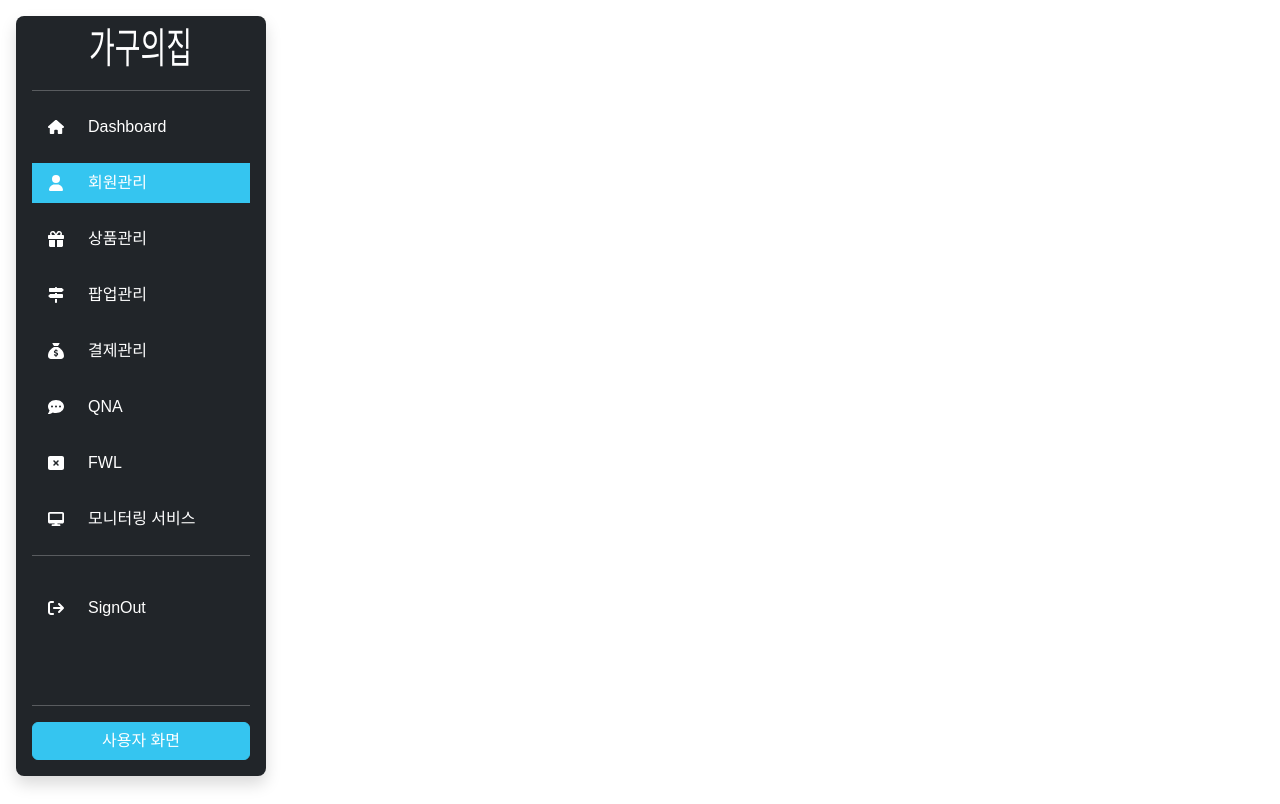
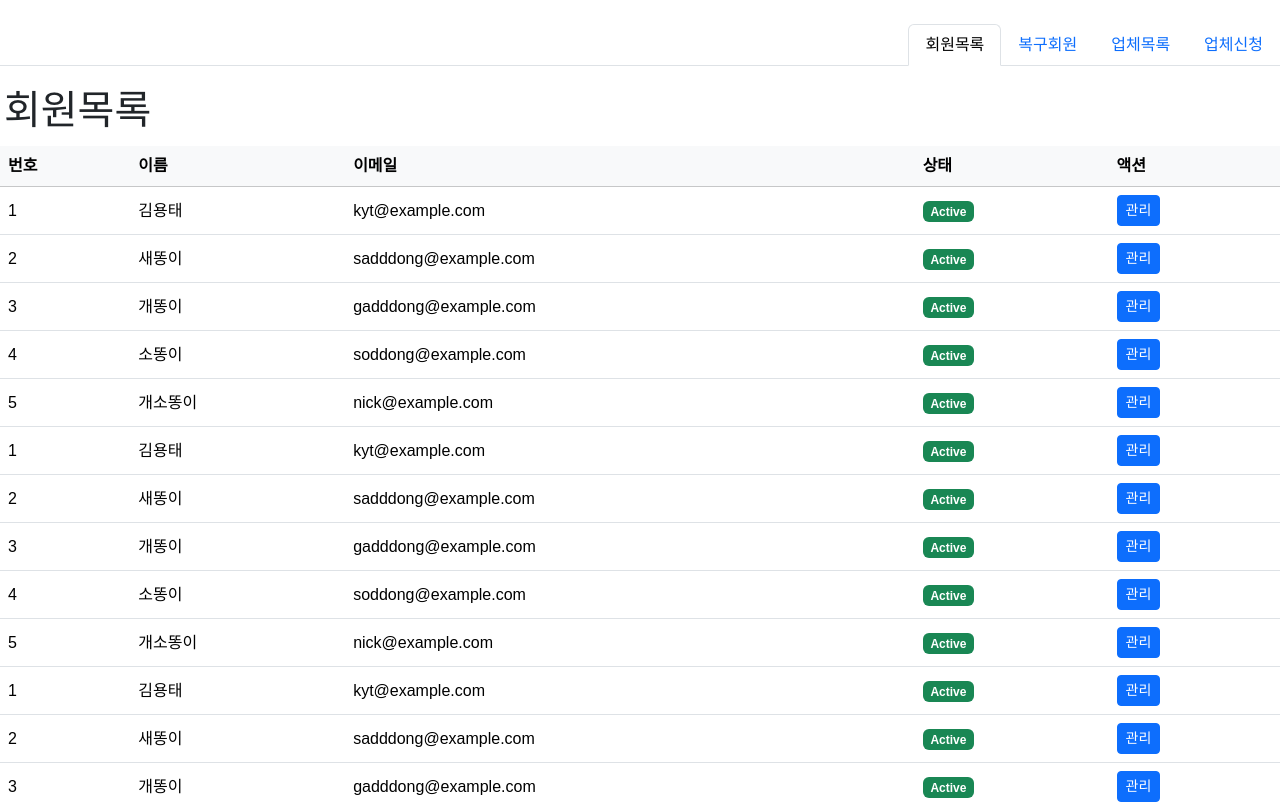
Before and after one commit to seunghwan94/hof-front, a React (Create React App) app: page /member in a window 1280 px wide. Shown: the top 804 px of the page. Built offline with nearby package versions, Linux system fonts and the light colour scheme; a web font is replaced by a local one.

Commit message:
회원테이블

```diff
--- a/src/pages/admin/Cash.jsx
+++ b/src/pages/admin/Cash.jsx
@@ -4,7 +4,7 @@ import CategoryBar from './CategoryBar';
 const Cash = () => {
   return (
     <div>
-      <CategoryBar/>
+
     </div>
   );
 }
--- a/src/pages/admin/CategoryBar.jsx
+++ b/src/pages/admin/CategoryBar.jsx
@@ -6,7 +6,7 @@ import Logo from "../../components/layout/Logo";
 
 
 const CategoryBar = () => {
-  const location = useLocation(); // 현재 라우트 가져오기
+  const location = useLocation();
   console.log(location);
 
 
@@ -16,7 +16,7 @@ const isActive = (path) => location.pathname.startsWith(path);
 
 
   return (
-    <div className="d-flex flex-column flex-shrink-0 p-3 bg-dark text-white my-3 ms-3 rounded-3 shadow" style={{
+    <div className="d-flex flex-column flex-shrink-0 p-3 bg-dark text-white my-3 ms-3 rounded-3 shadow category-bar" style={{
       width: "250px",
       height: "95vh",
       maxHeight: "95vh",
--- a/src/pages/admin/FWL.jsx
+++ b/src/pages/admin/FWL.jsx
@@ -4,7 +4,7 @@ import CategoryBar from './CategoryBar';
 const FWL = () => {
   return (
     <div>
-      <CategoryBar/>
+
 
     </div>
   );
--- a/src/pages/admin/Home.jsx
+++ b/src/pages/admin/Home.jsx
@@ -4,7 +4,7 @@ import CategoryBar from "./CategoryBar";
 function Home(){
   return (
     <div>
-      <CategoryBar/>
+
     </div>
 
   );
--- a/src/pages/admin/Member.jsx
+++ b/src/pages/admin/Member.jsx
@@ -1,12 +1,142 @@
-import React from 'react';
-import CategoryBar from './CategoryBar';
+import React, { useState } from 'react';
+import { Tab, Tabs, Card, Table, Image, Nav } from "react-bootstrap";
+const Member = () => {
+  const [activeTab, setActiveTab] = useState("members");
+  return (
 
-const Member = () => {
-  return (
-    <div>
-        <CategoryBar/>
+<div className=" mt-4">
+      {/* <Card className="shadow-sm rounded-3"> */}
+          {/* 탭 버튼 */}
+          <Nav variant="tabs" className="custom-nav mb-3 justify-content-end" activeKey={activeTab} onSelect={(tab) => setActiveTab(tab)}>
+          <Nav.Item>
+            <Nav.Link eventKey="members" className={`custom-tab ${activeTab === "members" ? "active-tab" : ""}`}>
+             회원목록
+            </Nav.Link>
+          </Nav.Item>
+          <Nav.Item>
+            <Nav.Link eventKey="restored" className={`custom-tab ${activeTab === "restored" ? "active-tab" : ""}`}>
+               복구회원
+            </Nav.Link>
+          </Nav.Item>
+          <Nav.Item>
+            <Nav.Link eventKey="companies" className={`custom-tab ${activeTab === "companies" ? "active-tab" : ""}`}>
+              업체목록
+            </Nav.Link>
+          </Nav.Item>
+          <Nav.Item>
+            <Nav.Link eventKey="companyRequests" className={`custom-tab ${activeTab === "companyRequests" ? "active-tab" : ""}`}>
+               업체신청
+            </Nav.Link>
+          </Nav.Item>
+        </Nav>
+
+        {/* 탭 콘텐츠 */}
+        {activeTab === "members" && <MemberList />}
+        {activeTab === "restored" && <RestoredMembers />}
+        {activeTab === "companies" && <CompanyList />}
+        {activeTab === "companyRequests" && <CompanyRequests />}
+
+      {/* </Card> */}
     </div>
   );
 }
+const MemberList = () => {
+  const members = [
+    { id: 1, name: "김용태", email: "kyt@example.com" },
+    { id: 2, name: "새똥이", email: "sadddong@example.com" },
+    { id: 3, name: "개똥이", email: "gadddong@example.com" },
+    { id: 4, name: "소똥이", email: "soddong@example.com"},
+    { id: 5, name: "개소똥이", email: "nick@example.com"} ,
+    { id: 1, name: "김용태", email: "kyt@example.com" },
+    { id: 2, name: "새똥이", email: "sadddong@example.com" },
+    { id: 3, name: "개똥이", email: "gadddong@example.com" },
+    { id: 4, name: "소똥이", email: "soddong@example.com"},
+    { id: 5, name: "개소똥이", email: "nick@example.com"} ,
+    { id: 1, name: "김용태", email: "kyt@example.com" },
+    { id: 2, name: "새똥이", email: "sadddong@example.com" },
+    { id: 3, name: "개똥이", email: "gadddong@example.com" },
+    { id: 4, name: "소똥이", email: "soddong@example.com"},
+    { id: 5, name: "개소똥이", email: "nick@example.com"} ,
+    { id: 1, name: "김용태", email: "kyt@example.com" },
+    { id: 2, name: "새똥이", email: "sadddong@example.com" },
+    { id: 3, name: "개똥이", email: "gadddong@example.com" },
+    { id: 4, name: "소똥이", email: "soddong@example.com"},
+    { id: 5, name: "개소똥이", email: "nick@example.com"} ,
+    { id: 1, name: "김용태", email: "kyt@example.com" },
+    { id: 2, name: "새똥이", email: "sadddong@example.com" },
+    { id: 3, name: "개똥이", email: "gadddong@example.com" },
+    { id: 4, name: "소똥이", email: "soddong@example.com"},
+    { id: 5, name: "개소똥이", email: "nick@example.com"} ,
+    { id: 1, name: "김용태", email: "kyt@example.com" },
+    { id: 2, name: "새똥이", email: "sadddong@example.com" },
+    { id: 3, name: "개똥이", email: "gadddong@example.com" },
+    { id: 4, name: "소똥이", email: "soddong@example.com"},
+    { id: 5, name: "개소똥이", email: "nick@example.com"} ,
+    { id: 1, name: "김용태", email: "kyt@example.com" },
+    { id: 2, name: "새똥이", email: "sadddong@example.com" },
+    { id: 3, name: "개똥이", email: "gadddong@example.com" },
+    { id: 4, name: "소똥이", email: "soddong@example.com"},
+    { id: 5, name: "개소똥이", email: "nick@example.com"} ,
+  ];
+
+  return (
+    <>
+    <h1 className='p-1'>회원목록</h1>
+    <Table hover responsive className="align-middle">
+
+      <thead className="table-light">
+        <tr>
+          <th>번호</th>
+          <th>이름</th>
+          <th>이메일</th>
+          <th>상태</th>
+          <th>액션</th>
+        </tr>
+      </thead>
+      <tbody>
+        {members.map((member) => (
+          <tr key={member.id}>
+            <td>
+            {member.id}
+            </td>
+            <td>{member.name}</td>
+            <td>{member.email}</td>
+            <td>
+              <span className="badge bg-success">Active</span>
+            </td>
+            <td>
+              <button className="btn btn-sm btn-primary">관리</button>
+            </td>
+          </tr>
+        ))}
+      </tbody>
+    </Table>
+    </>
+  );
+};
+
+// 복구회원 컴포넌트
+const RestoredMembers = () => (
+  <div className="text-center p-4">
+    <h5>복구된 회원 리스트</h5>
+    <p>아직 복구된 회원이 없습니다.</p>
+  </div>
+);
+
+// 업체목록 컴포넌트
+const CompanyList = () => (
+  <div className="text-center p-4">
+    <h5>업체 목록</h5>
+    <p>등록된 업체가 없습니다.</p>
+  </div>
+);
+
+// 업체 신청 컴포넌트
+const CompanyRequests = () => (
+  <div className="text-center p-4">
+    <h5>업체 신청 목록</h5>
+    <p>현재 진행 중인 업체 신청이 없습니다.</p>
+  </div>
+);
 
 export default Member;
--- a/src/pages/admin/Popup.jsx
+++ b/src/pages/admin/Popup.jsx
@@ -4,7 +4,7 @@ import CategoryBar from './CategoryBar';
 const Popup = () => {
   return (
     <div>
-      <CategoryBar/>
+
     </div>
   );
 }
--- a/src/pages/admin/Prod.jsx
+++ b/src/pages/admin/Prod.jsx
@@ -4,7 +4,7 @@ import CategoryBar from './CategoryBar';
 const Prod = () => {
   return (
     <div>
-      <CategoryBar/>
+
     </div>
   );
 }
--- a/src/pages/admin/Qna.jsx
+++ b/src/pages/admin/Qna.jsx
@@ -4,7 +4,7 @@ import CategoryBar from './CategoryBar';
 const Qna = () => {
   return (
     <div>
-      <CategoryBar/>
+
     </div>
   );
 }
--- /dev/null
+++ b/src/pages/admin/layout/BarRoutes.jsx
@@ -0,0 +1,29 @@
+// import React from 'react';
+// import CategoryBar from '../CategoryBar';
+// import { useLocation } from 'react-router-dom';
+
+// const BarRoutes = () => {
+//   const location = useLocation();
+
+//   // CategoryBar가 보일 경로 목록
+//   const routesConfig = [
+//     { path: "/dashboard" },
+//     { path: "/member" },
+//     { path: "/prod" },
+//     { path: "/popup" },
+//     { path: "/cash" },
+//     { path: "/qna" },
+//     { path: "/fwl" }
+//   ];
+
+//   // 현재 경로가 routesConfig에 포함되는지 확인
+//   const isValidRoute = routesConfig.some(route => location.pathname.startsWith(route.path));
+
+//   return (
+//     <>
+//       {isValidRoute && <CategoryBar />}
+//     </>
+//   );
+// }
+
+// export default BarRoutes;
--- a/src/routes/AppRoutes.jsx
+++ b/src/routes/AppRoutes.jsx
@@ -10,13 +10,20 @@ import Popup from "../pages/admin/Popup";
 import Cash from "../pages/admin/Cash";
 import Qna from "../pages/admin/Qna";
 import FWL from "../pages/admin/FWL";
+import BarRoutes from "../pages/admin/layout/BarRoutes";
+
+
 
 function AppRoutes(){
   return (
+    // <>
+
+    // <BarRoutes/>
+
     <Routes>
       <Route path="/*" element={<Index />} />
       <Route path="/Login" element={<Login />} />
-      <Route path="/DashBoard" element={<Home />} />
+      <Route path="/dashboard" element={<Home />} />
       <Route path="/member" element={<Member />} />
       <Route path="/prod" element={<Prod />} />
       <Route path="/popup" element={<Popup />} />
@@ -25,6 +32,7 @@ function AppRoutes(){
       <Route path="/fwl" element={<FWL />} />
       <Route path="/CssExample" element={<CssExample/>} />
     </Routes>
+    // </>
   );
 };
 
--- a/src/styles/_variables.scss
+++ b/src/styles/_variables.scss
@@ -330,3 +330,14 @@ body {
   bottom: 0;  /* 마지막 섹션에 도달했을 때 올라옴 */
   position: fixed;
 }
+
+.category-bar {
+  position: fixed;
+  top: 0;
+  left: 0;
+  width: 250px;
+  height: 100vh;
+  background-color: #212529;
+  overflow-y: auto;
+  z-index: 1000;
+}
```
